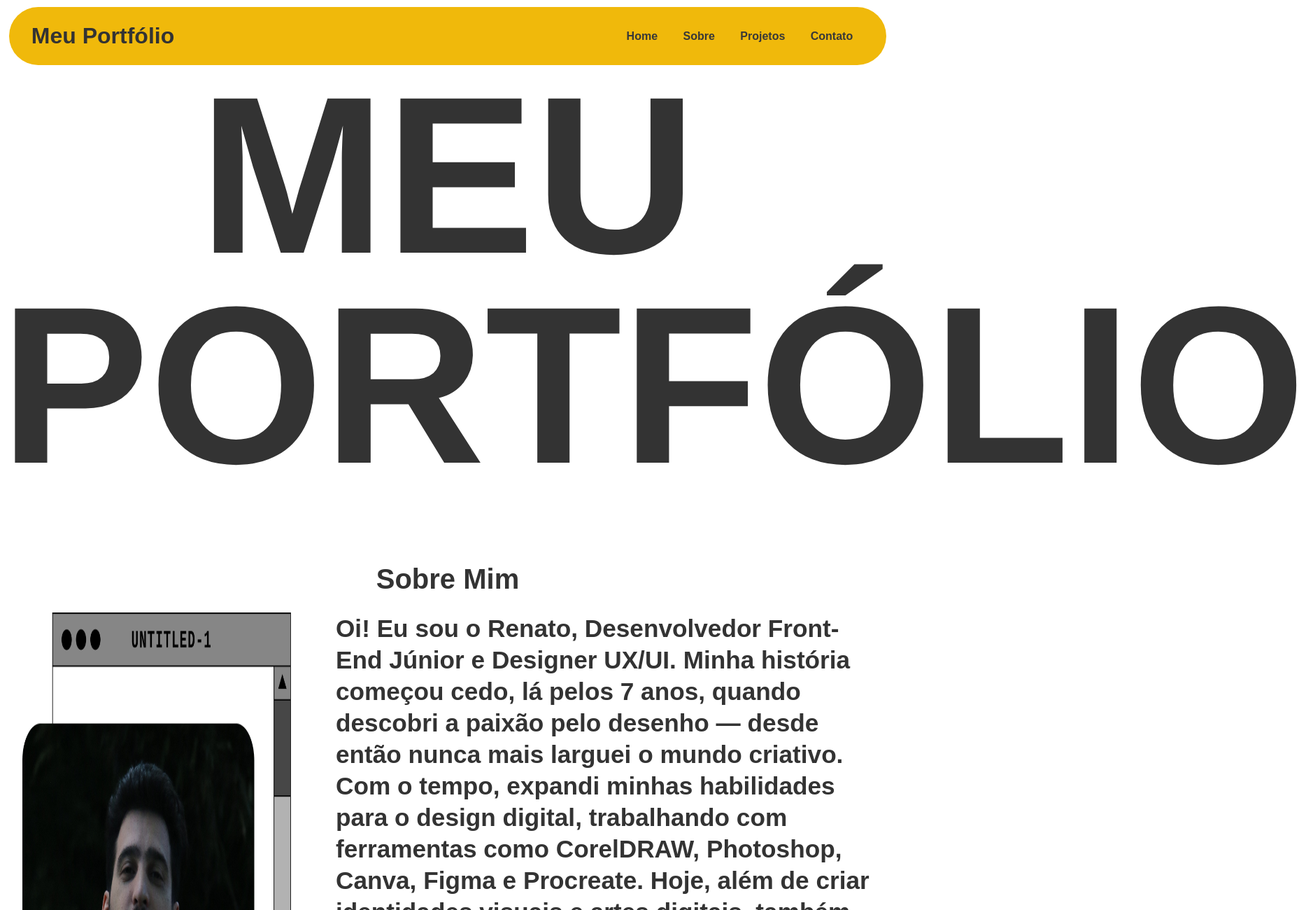
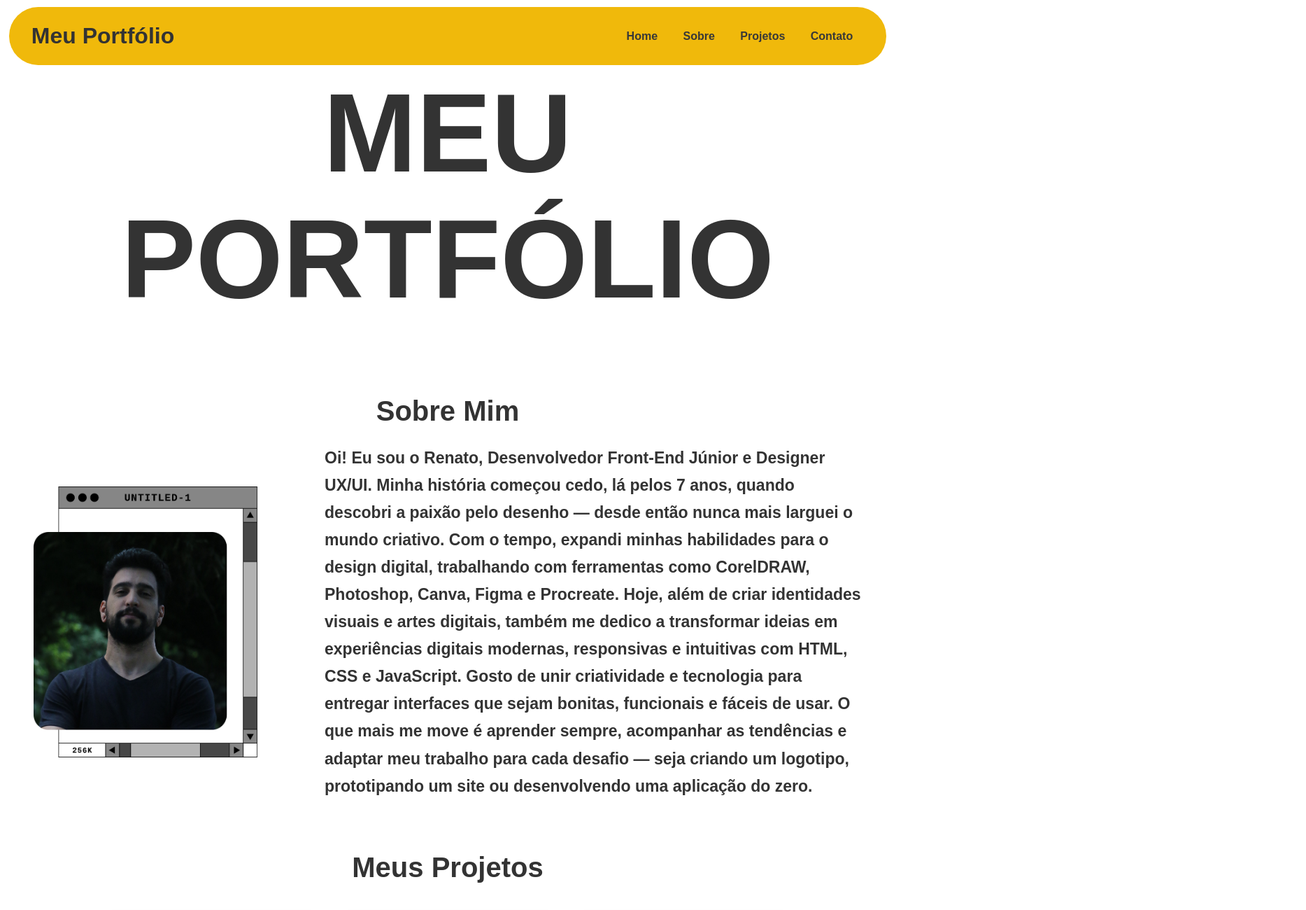
Before and after one commit to crow7077/portfolio_renato, a plain HTML site: page index.html in a window 1280 px wide. Shown: the top 1300 px of the page at 70% size, 1867 px wide, since content can reach past the window. Drawn offline with Linux system fonts and the light colour scheme.

Commit message:
Ajuste AboutMe

```diff
--- a/style.css
+++ b/style.css
@@ -67,11 +67,10 @@ nav a:hover {
 
 .home p {
     margin-top: 100px;
-    font-size: 20rem;
-    line-height: 300px;
+    font-size: 10rem;
+    line-height: 180px;
     font-weight: 900;
     text-align: center;
-
 }
 
 /* ===== SOBRE MIM ===== */
@@ -82,9 +81,11 @@ nav a:hover {
     justify-content: space-around;
 }
 
-img {
-    width: 30%;
+.abouteMe img {
+    max-width: clamp(150px, 25vw, 500px);
+    width: 100%;
     height: auto;
+    object-fit: contain;
 }
 
 .abouteMe {
@@ -101,8 +102,8 @@ img {
 
 .abouteMe p {
     width: 60%;
-    font-size: 2.2rem;
-    line-height: 45px;
+    font-size: clamp(0.3rem, 0.8vw + 0.8rem, 2.2rem);
+    line-height: clamp(1.4rem, 1.8vw + 1rem, 2.8rem);
     font-weight: 600;
     text-align: left;
 }
```
